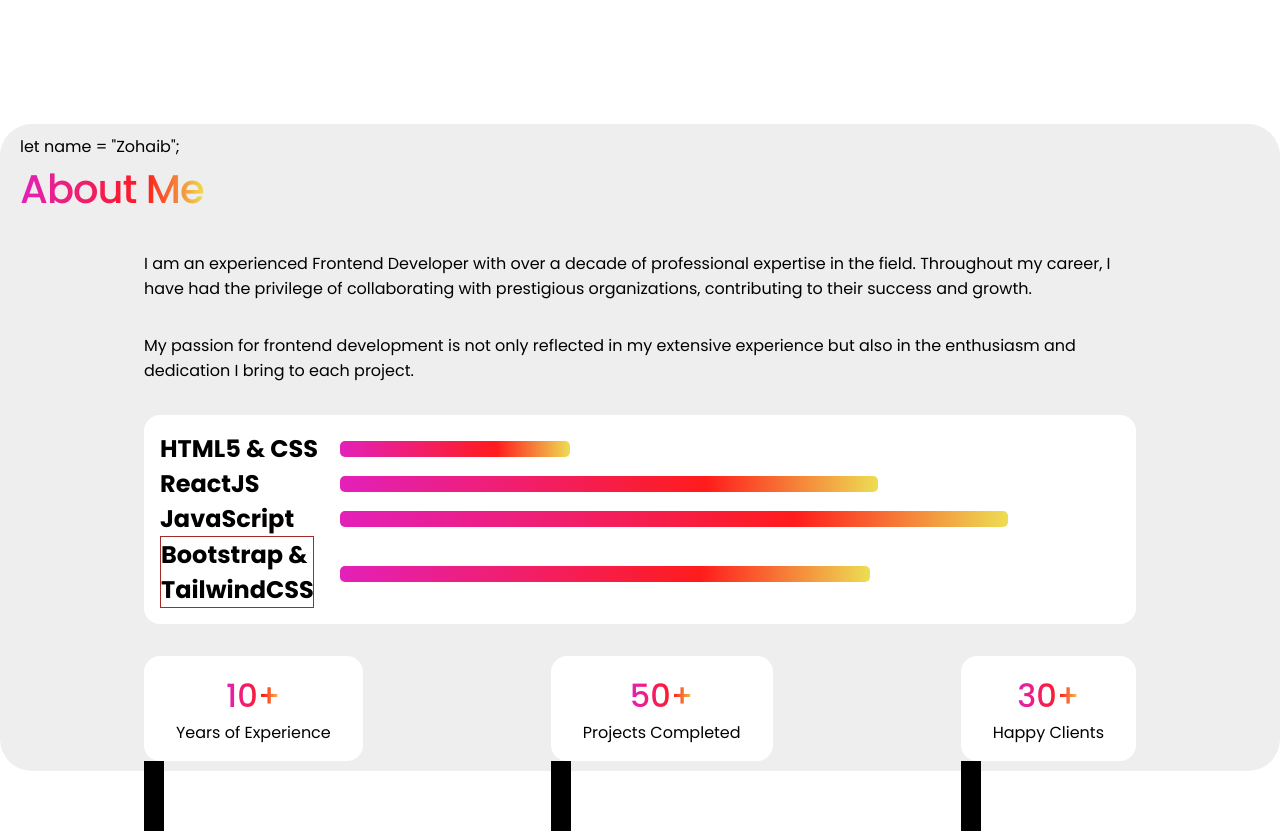
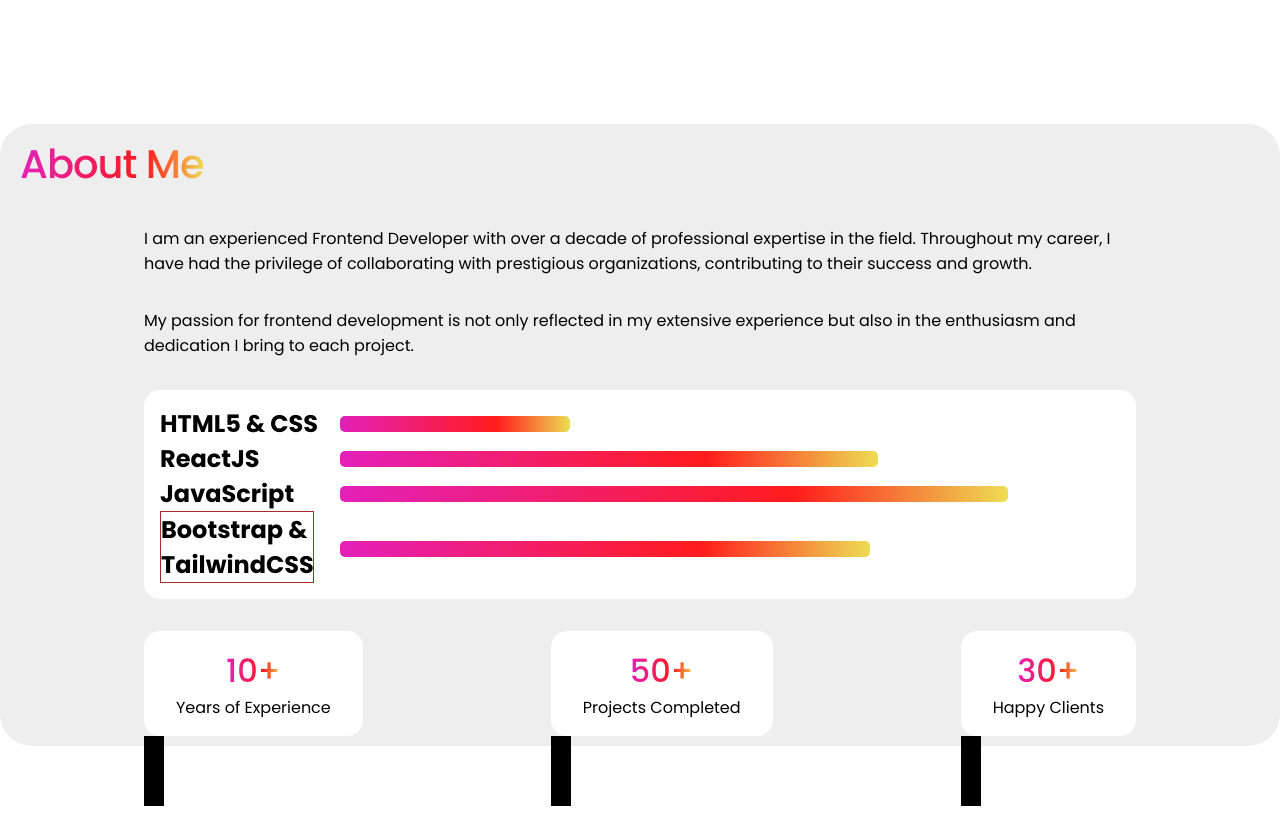
Before and after one commit to MuhammadZohaib28/nsfbatch13portfoliowebsite, a React (Vite) app: page / in a window 1280 px wide. Shown: the part 693-1524 px from the top of the page. After the commit the page ends 1499 px from the top, so only its background shows below. Built offline with nearby package versions, Linux system fonts and the light colour scheme.

Commit message:
error removed

```diff
--- a/src/components/AboutMe/AboutMe.jsx
+++ b/src/components/AboutMe/AboutMe.jsx
@@ -27,7 +27,7 @@ const AboutMe = () => {
     return (
         <div className='about-section'>
 
-            let name = "Zohaib";
+
 
             <h1 className='hero-heading-name about-heading'>About Me</h1>
 
```
